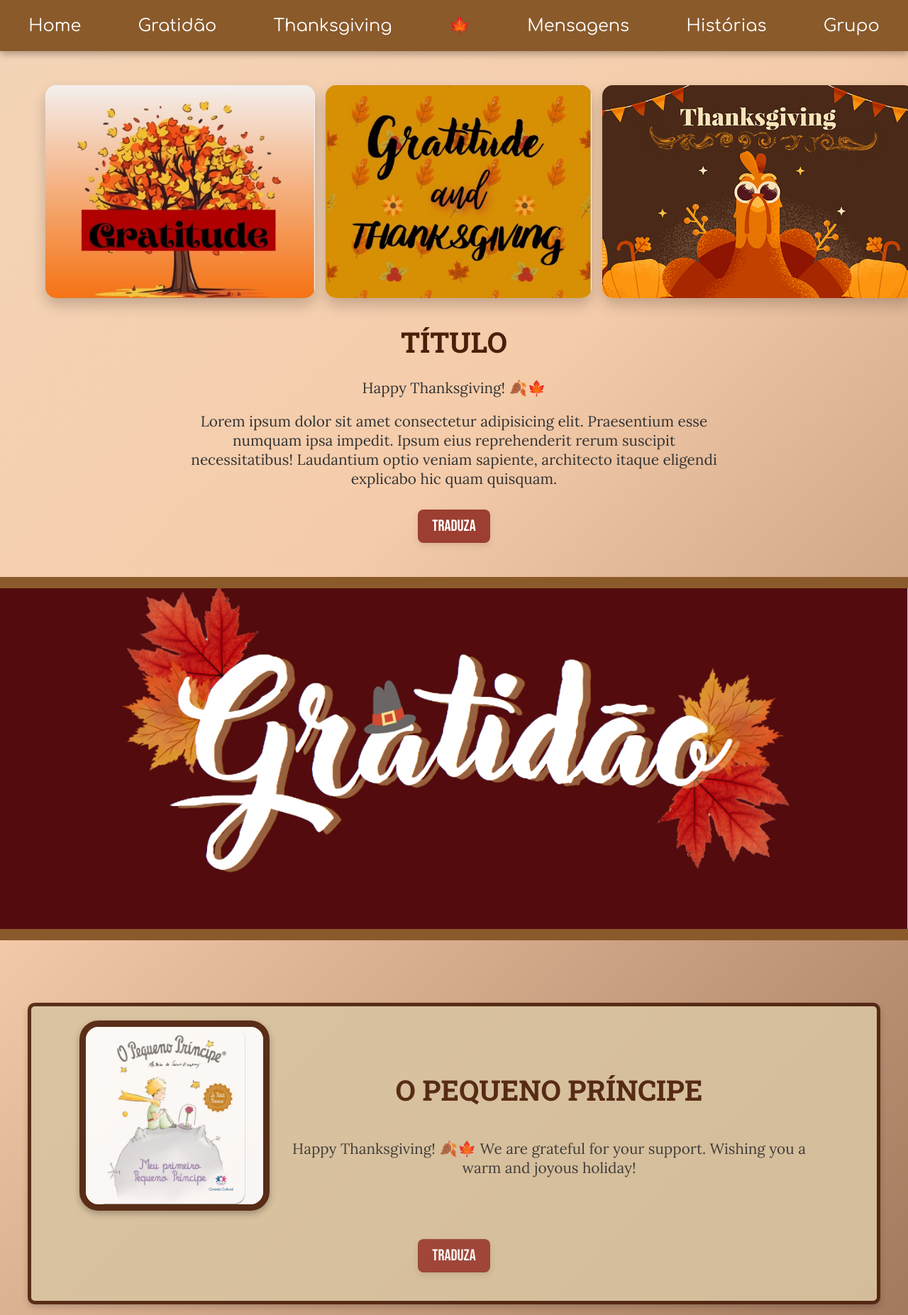
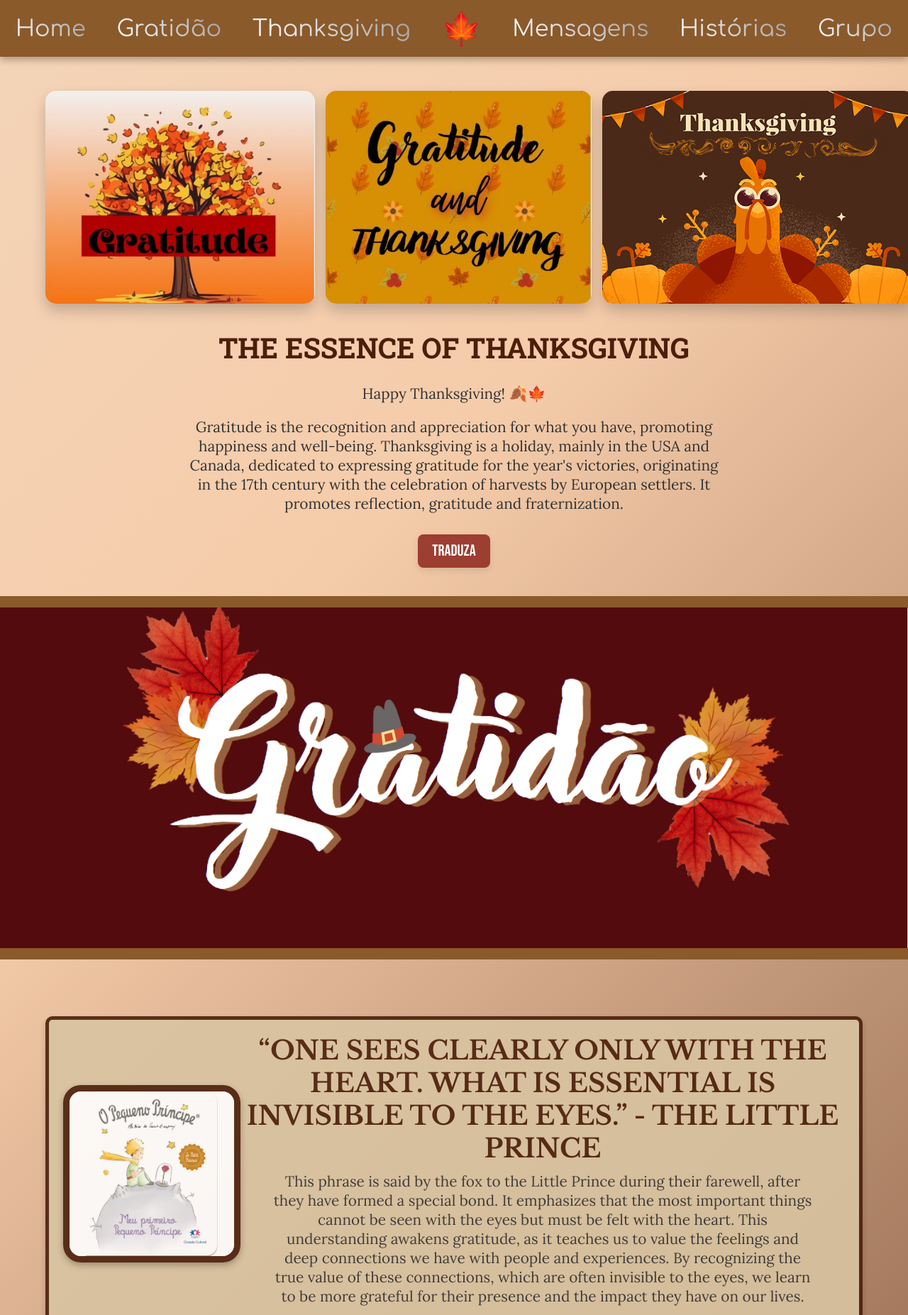
Before and after one commit to JuanMOLopes/projeto-thanksgiving-day, a plain HTML site: page frontend/index.html in a window 1280 px wide. Shown: the top 1853 px of the page at 71% size. Drawn offline with nearby package versions, Linux system fonts and the light colour scheme.

Commit message:
Alterações front end

```diff
--- a/frontend/index.html
+++ b/frontend/index.html
@@ -32,26 +32,26 @@
     </section>
 
     <section class="container1 column">
-        <h2>Título</h2>
+        <h2>The Essence of Thanksgiving</h2>
         <p>Happy Thanksgiving! 🍂🍁</p>
-        <p>Lorem ipsum dolor sit amet consectetur adipisicing elit. Praesentium esse numquam ipsa impedit. Ipsum eius
-            reprehenderit rerum suscipit necessitatibus! Laudantium optio veniam sapiente, architecto itaque eligendi
-            explicabo hic quam quisquam.</p>
+        <p>Gratitude is the recognition and appreciation for what you have, promoting happiness and well-being. Thanksgiving is a holiday, mainly in the USA and Canada, dedicated to expressing gratitude for the year's victories, originating in the 17th century with the celebration of harvests by European settlers. It promotes reflection, gratitude and fraternization.</p>
         <button>Traduza</button>
     </section>
 
-    <hr style="border: 8px solid #8a5a2b; margin-bottom: 0; width: 100%;">
+    <hr class= "down">
 
     <section class="parallax"></section>
 
-    <hr style="border: 8px solid #8a5a2b; margin-top: 0; width: 100%;">
+    <hr  class= "up">
+
 
     <section class="container2 column">
         <section class="row">
             <img src="src/img/pqn.webp" alt="Imagem 4">
             <section class="column">
-                <h2>O pequeno príncipe</h2>
-                <p>Happy Thanksgiving! 🍂🍁 We are grateful for your support. Wishing you a warm and joyous holiday!</p>
+                <h2>“One sees clearly only with the heart. What is essential is invisible to the eyes.” - The Little Prince</h2>
+                <p>This phrase is said by the fox to the Little Prince during their farewell, after they have formed a special bond. It emphasizes that the most important things cannot be seen with the eyes but must be felt with the heart. This understanding awakens gratitude, as it teaches us to value the feelings and deep connections we have with people and experiences. By recognizing the true value of these connections, which are often invisible to the eyes, we learn to be more grateful for their presence and the impact they have on our lives.
+                </p>
             </section>
         </section>
         <button>Traduza</button>
@@ -61,8 +61,7 @@
         <section class="row-reverse">
             <img src="src/img/friends.jpg" alt="Imagem 5">
             <section class="column">
-                <h2>Friends</h2>
-                <p>Happy Thanksgiving! 🍂🍁 We are grateful for your support. Wishing you a warm and joyous holiday!</p>
+                <h2>Cinematic Industry</h2> <p>Thanksgiving is a recurring theme in cinema, often used to create stories that range from comedy to drama. Series like Friends, Brooklyn Nine-Nine, and Gilmore Girls show different contexts, but in all of them, the union of people who love each other brings humor and emotion, exploring the challenges and connections between characters. Additionally, the holiday serves as a backdrop to highlight issues of identity, cultural diversity, and social themes. The date is also strategic for the release of prominent films, marking the beginning of the awards season in Hollywood.</p>
             </section>
         </section>
         <button>Traduza</button>
--- a/frontend/src/css/style.css
+++ b/frontend/src/css/style.css
@@ -1,3 +1,9 @@
+* {
+  margin: 0;
+  padding: 0;
+  box-sizing: border-box;
+}
+
 body {
   margin: 0;
   padding: 0;
@@ -32,10 +38,16 @@ header {
   width: 100%;
 }
 
+header h2{
+  font-size: 2.8rem;
+}
+
 h1 {
-  font-family: "Libre Baskerville", serif;
+  font-family: 'Libre Baskerville', serif;
   font-size: 4rem;
-  color: #4b1f0a;
+  background: linear-gradient(45deg, #4b1f0a, #f4763c);
+  -webkit-background-clip: text;
+  color: transparent;
   text-transform: uppercase;
   letter-spacing: 5px;
   text-align: center;
@@ -44,24 +56,28 @@ h1 {
   text-shadow: 2px 2px 5px rgba(0, 0, 0, 0.2);
 }
 
+
 .links {
   background-color: #8a5a2b;
-  height: 9vh;
+  height: 10vh;
   box-shadow: 0 4px 10px rgba(0, 0, 0, 0.3);
 }
 
 .links a {
-  color: white;
+  background: linear-gradient(45deg, #ffffff, #a19f9f);
+  -webkit-background-clip: text;
+  color: transparent;
   font-family: "Comfortaa", sans-serif;
-  font-size: 1.5rem;
+  font-size: 2rem;
   text-decoration: none;
 }
 
 a:hover {
-  font-size: 2rem;
+  font-size: 2.5rem;
   text-shadow: 0 0 20px rgba(255, 255, 255, 0.7);
   transition: font-size 0.4s ease, text-shadow 0.3s ease;
 }
+
 
 .gallery {
     width: 90%;
@@ -92,6 +108,18 @@ a:hover {
     height: 60vh;
     width: 100%;
     z-index: -1;
+}
+
+.down{
+  border: 8px solid #8a5a2b;
+  margin-bottom: 0;
+  width: 100%;
+}
+
+.up{
+  border: 8px solid #8a5a2b;
+  margin-top: 0;
+  width: 100%;
 }
 
 .container1 {
@@ -128,9 +156,9 @@ a:hover {
 }
 
 .container2 h2 {
-  font-size: 2.5rem;
+  font-size: 2.3rem;
   color: #4b1f0a;
-  font-family: "Roboto Slab", serif;
+  font-family: 'Libre Baskerville', serif;
   text-align: center;
   text-transform: uppercase;
 }
```
Also changed, not shown: frontend/src/pages/gratidao.html (+10 -19 lines).
